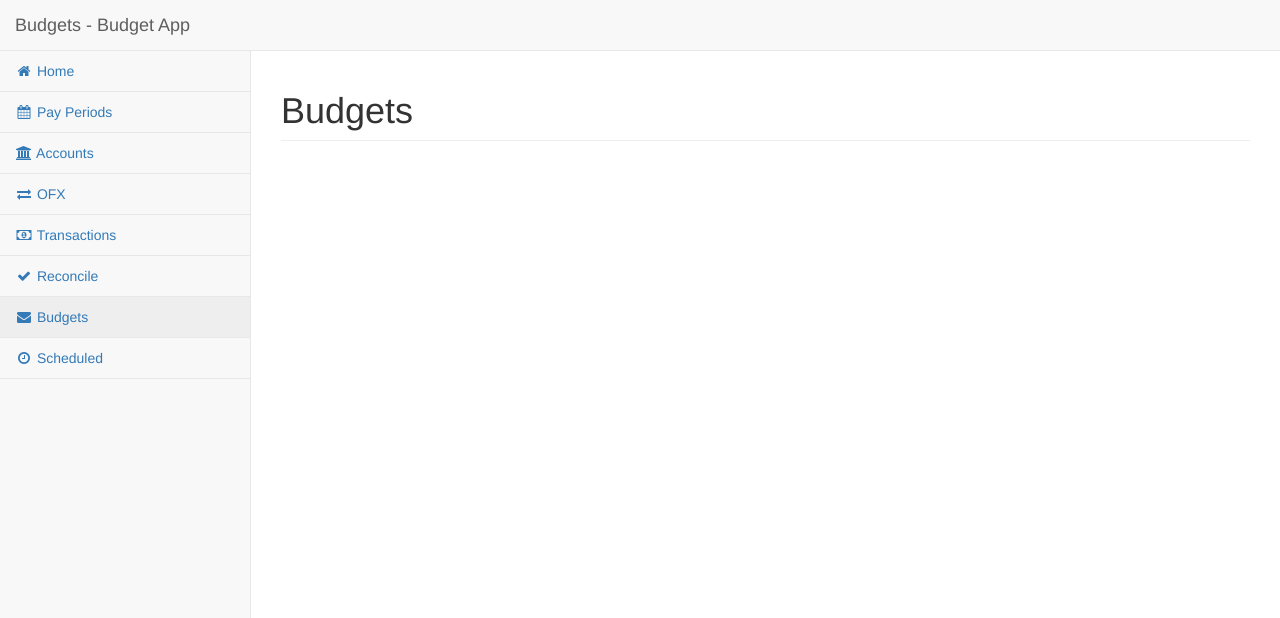
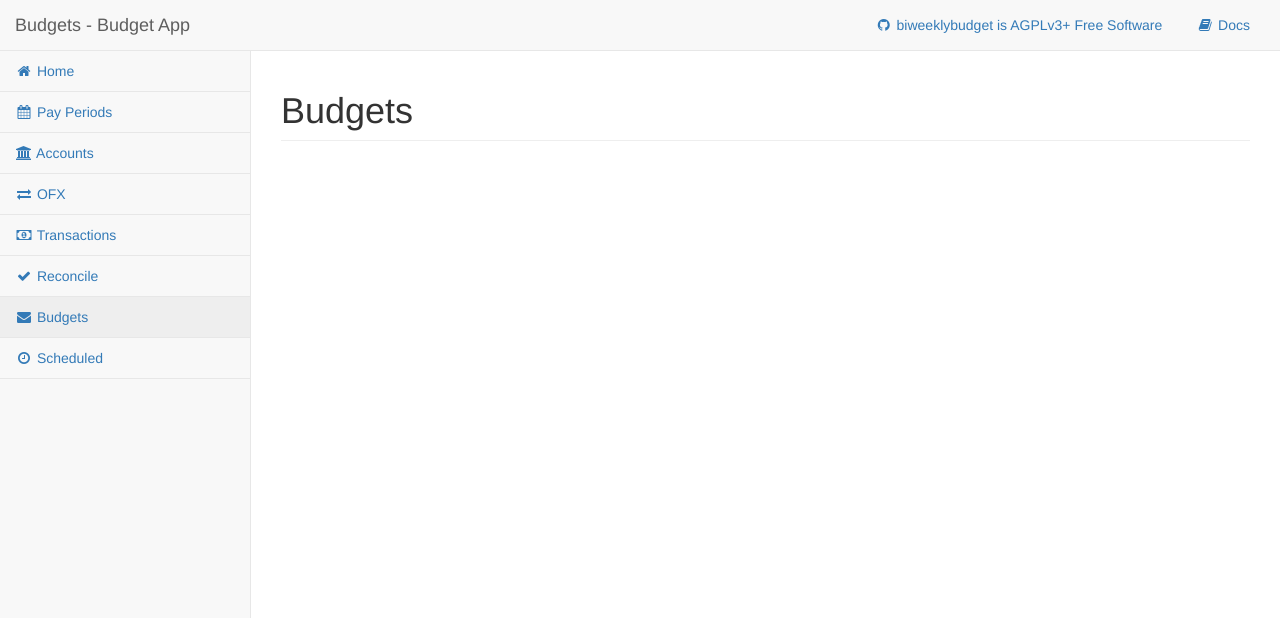
Before and after one commit to jantman/biweeklybudget, a Flask app: page /budgets in a window 1280 px wide. Shown: the top 618 px of the page. Run offline with Flask 2, Linux system fonts and the light colour scheme; style sheets or scripts are compiled from the project's sources; parts of the project's set-up code (start-up, migrations or seed data) failed here and were passed over; some libraries are stand-ins or nearby versions.

Commit message:
add AGPLv3/github and RTD links to top right

```diff
--- a/biweeklybudget/flaskapp/templates/base.html
+++ b/biweeklybudget/flaskapp/templates/base.html
@@ -55,6 +55,17 @@
                 <a class="navbar-brand" href="index.html">{{ self.title() }}</a>
             </div>
             <!-- /.navbar-header -->
+
+            <ul class="nav navbar-top-links navbar-right">
+                <li>
+                    <a href="https://github.com/jantman/biweeklybudget"><i class="fa fa-github fa-fw"></i> biweeklybudget is AGPLv3+ Free Software</a>
+                </li>
+                <li>
+                    <a href="http://biweeklybudget.readthedocs.io/en/latest/"><i class="fa fa-book fa-fw"></i> Docs</a>
+                </li>
+            </ul>
+            <!-- /.navbar-top-links -->
+
 {% include 'nav.html' %}
 
         <div id="page-wrapper">
```
